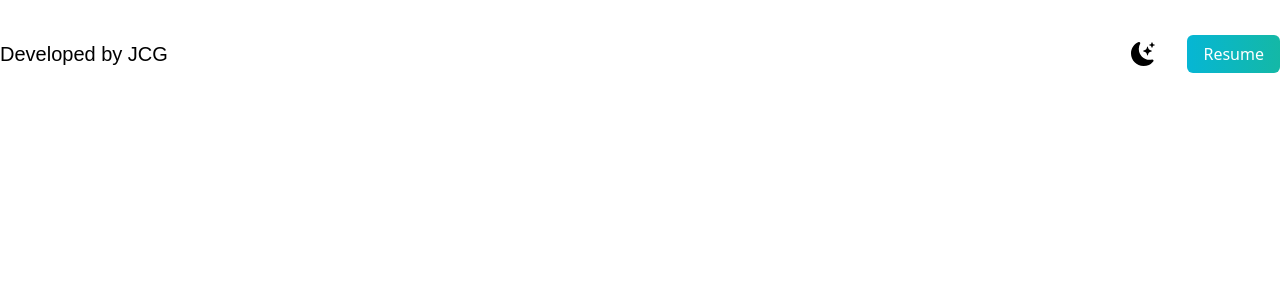
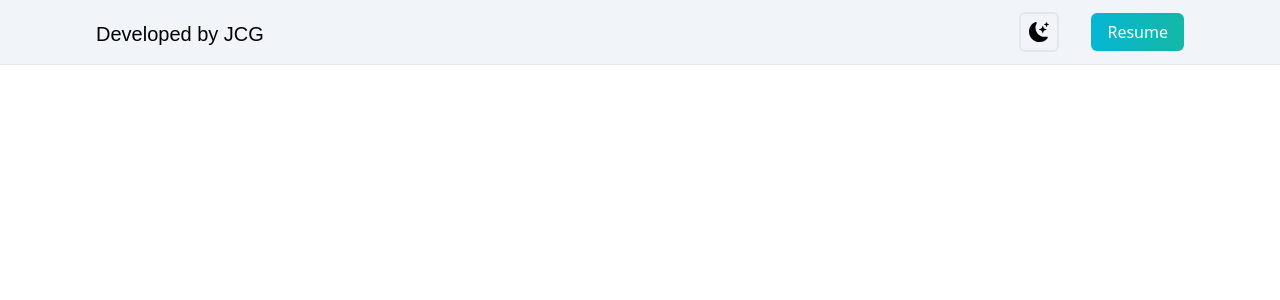
Before and after one commit to juancgalueweb/my-portfolio, a Next.js app: page /components/Navbar in a window 1280 px wide. Shown: the top 300 px of the page. Built offline with nearby package versions, Linux system fonts and the light colour scheme; a web font is replaced by a local one.

Commit message:
Using useContext to toggle dark mode manually

```diff
--- /dev/null
+++ b/src/context/DarkModeContext.tsx
@@ -0,0 +1,20 @@
+import { createContext, FC, PropsWithChildren, useState } from 'react'
+
+type DarkModeContextProps = {
+  darkMode: boolean
+  setDarkMode: (darkMode: boolean) => void
+}
+
+export const DarkModeContext = createContext<DarkModeContextProps>(
+  {} as DarkModeContextProps
+)
+
+export const DarkModeProvider: FC<PropsWithChildren> = ({ children }) => {
+  const [darkMode, setDarkMode] = useState<boolean>(false)
+
+  return (
+    <DarkModeContext.Provider value={{ darkMode, setDarkMode }}>
+      {children}
+    </DarkModeContext.Provider>
+  )
+}
--- a/src/pages/_app.tsx
+++ b/src/pages/_app.tsx
@@ -1,6 +1,11 @@
+import { DarkModeProvider } from '@/context/DarkModeContext'
 import '@/styles/globals.css'
 import type { AppProps } from 'next/app'
 
 export default function App({ Component, pageProps }: AppProps) {
-  return <Component {...pageProps} />
+  return (
+    <DarkModeProvider>
+      <Component {...pageProps} />
+    </DarkModeProvider>
+  )
 }
--- a/src/pages/components/Navbar.tsx
+++ b/src/pages/components/Navbar.tsx
@@ -1,15 +1,32 @@
-import { FC } from 'react'
-import { BsFillMoonStarsFill } from 'react-icons/bs'
+import { DarkModeContext } from '@/context/DarkModeContext'
+import { FC, useContext } from 'react'
+import { BsBrightnessHighFill, BsFillMoonStarsFill } from 'react-icons/bs'
 
 const Navbar: FC = () => {
+  const { darkMode, setDarkMode } = useContext(DarkModeContext)
+
+  const changeDarkMode = () => {
+    setDarkMode(!darkMode)
+  }
+
   return (
-    <nav className='py-10 mb-12 flex justify-between'>
-      <h1 className='text-xl font-ruslan dark:text-slate-200'>
+    <nav className='py-3 flex justify-between sticky top-0 z-50 backdrop-filter backdrop-blur w-full bg-slate-100 border-b dark:bg-[#1F2937] dark:border-gray-600'>
+      <h1 className='text-xl mt-2 font-ruslan dark:text-slate-200 px-4 md:px-12 lg:px-24'>
         Developed by JCG
       </h1>
-      <ul className='flex items-center'>
-        <li>
-          <BsFillMoonStarsFill className='text-2xl cursor-pointer dark:text-slate-200' />
+      <ul className='flex items-center px-5 md:px-12 lg:px-24'>
+        <li className='border-2 rounded-md border-[#E6E7EB] hover:bg-[#E6E7EB] dark:border-[#374251] dark:hover:bg-[#374251] p-2 transform transition duration-300'>
+          {darkMode ? (
+            <BsBrightnessHighFill
+              className='text-xl cursor-pointer dark:text-slate-200'
+              onClick={changeDarkMode}
+            />
+          ) : (
+            <BsFillMoonStarsFill
+              className='text-xl cursor-pointer'
+              onClick={changeDarkMode}
+            />
+          )}
         </li>
         <li>
           <a
--- a/src/pages/index.tsx
+++ b/src/pages/index.tsx
@@ -1,26 +1,28 @@
+import { DarkModeContext } from '@/context/DarkModeContext'
 import Head from 'next/head'
+import { useContext } from 'react'
 import Hero from './components/Hero'
 import Navbar from './components/Navbar'
 import Portfolio from './components/Portfolio'
 import Technologies from './components/Technologies'
 
 export default function Home() {
+  const { darkMode } = useContext(DarkModeContext)
+
   return (
-    <>
+    <div className={darkMode ? 'dark' : ''}>
       <Head>
         <title>Juan Galué portfolio</title>
         <meta name='description' content='Generated by create next app' />
         <meta name='viewport' content='width=device-width, initial-scale=1' />
         <link rel='icon' href='/favicon.ico' />
       </Head>
-      <main className='bg-white px-5 md:px-20 lg:px-40 dark:bg-[#101827]'>
-        <section className='min-h-screen'>
-          <Navbar />
-          <Hero />
-          <Technologies />
-          <Portfolio />
-        </section>
+      <main className='bg-white dark:bg-[#101827] min-h-screen relative'>
+        <Navbar />
+        <Hero />
+        <Technologies />
+        <Portfolio />
       </main>
-    </>
+    </div>
   )
 }
--- a/tailwind.config.js
+++ b/tailwind.config.js
@@ -1,6 +1,7 @@
 /** @type {import('tailwindcss').Config} */
 /* eslint-env node */
 module.exports = {
+  darkMode: 'class',
   content: ['./src/**/*.{js,ts,jsx,tsx}'],
   theme: {
     extend: {
```
